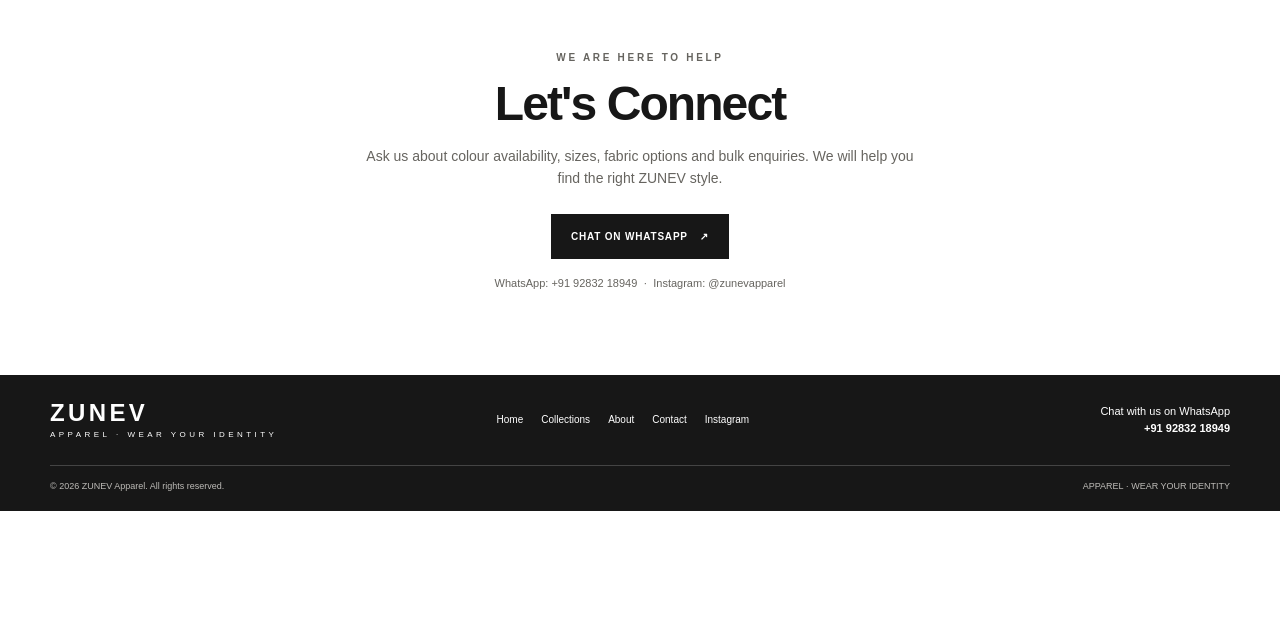
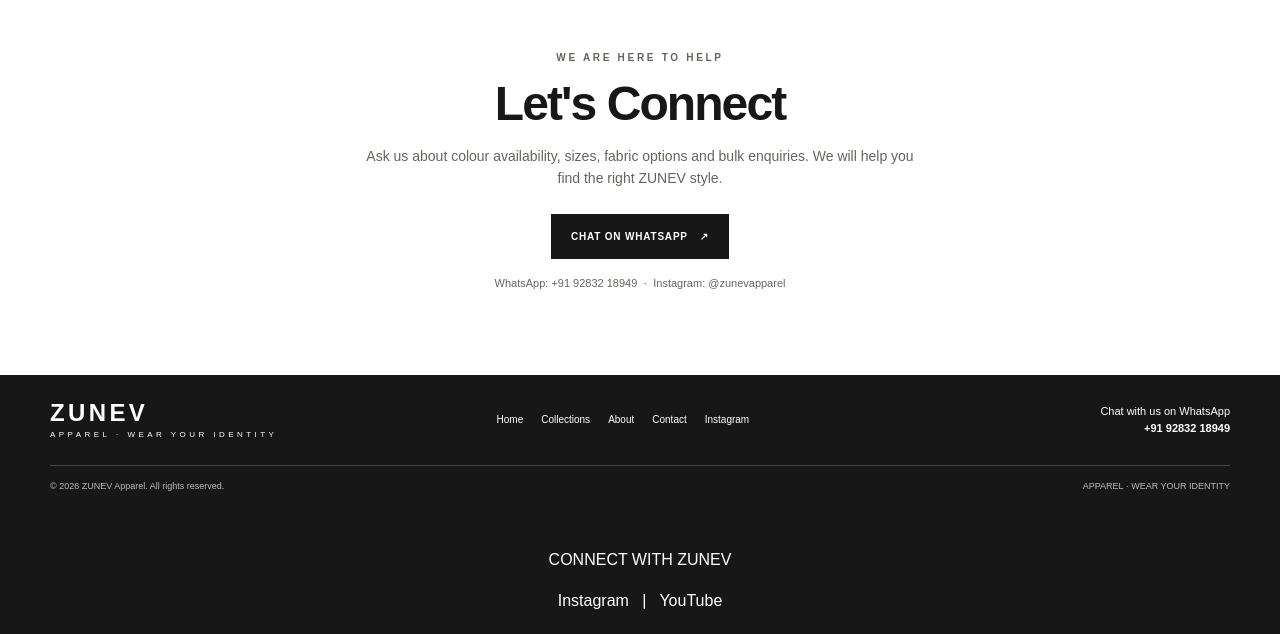
Before and after one commit to zunevbrand-Apparel/zunev-apparel-website, a plain HTML site: page index.html in a window 1280 px wide. Shown: the part 5682-6316 px from the top of the page. Before the commit the page ends 6193 px from the top, so only its background shows below. Drawn offline with Linux system fonts and the light colour scheme.

Commit message:
Add Instagram and YouTube social media links

```diff
--- a/index.html
+++ b/index.html
@@ -689,6 +689,14 @@
       <div class="footer-wa">Chat with us on WhatsApp<br><strong>+91 92832 18949</strong></div>
     </div>
     <div class="container footer-bottom"><p>© 2026 ZUNEV Apparel. All rights reserved.</p><p>APPAREL · WEAR YOUR IDENTITY</p></div>
+
+<div class="social-links" style="text-align:center; padding:20px 0;">
+  <p>CONNECT WITH ZUNEV</p>
+  <a href="https://www.instagram.com/zunevapparel/" target="_blank" rel="noopener noreferrer">Instagram</a>
+  &nbsp; | &nbsp;
+  <a href="https://www.youtube.com/@ZUNEVApparel" target="_blank" rel="noopener noreferrer">YouTube</a>
+</div>
+
   </footer>
 </body>
 </html>
```
